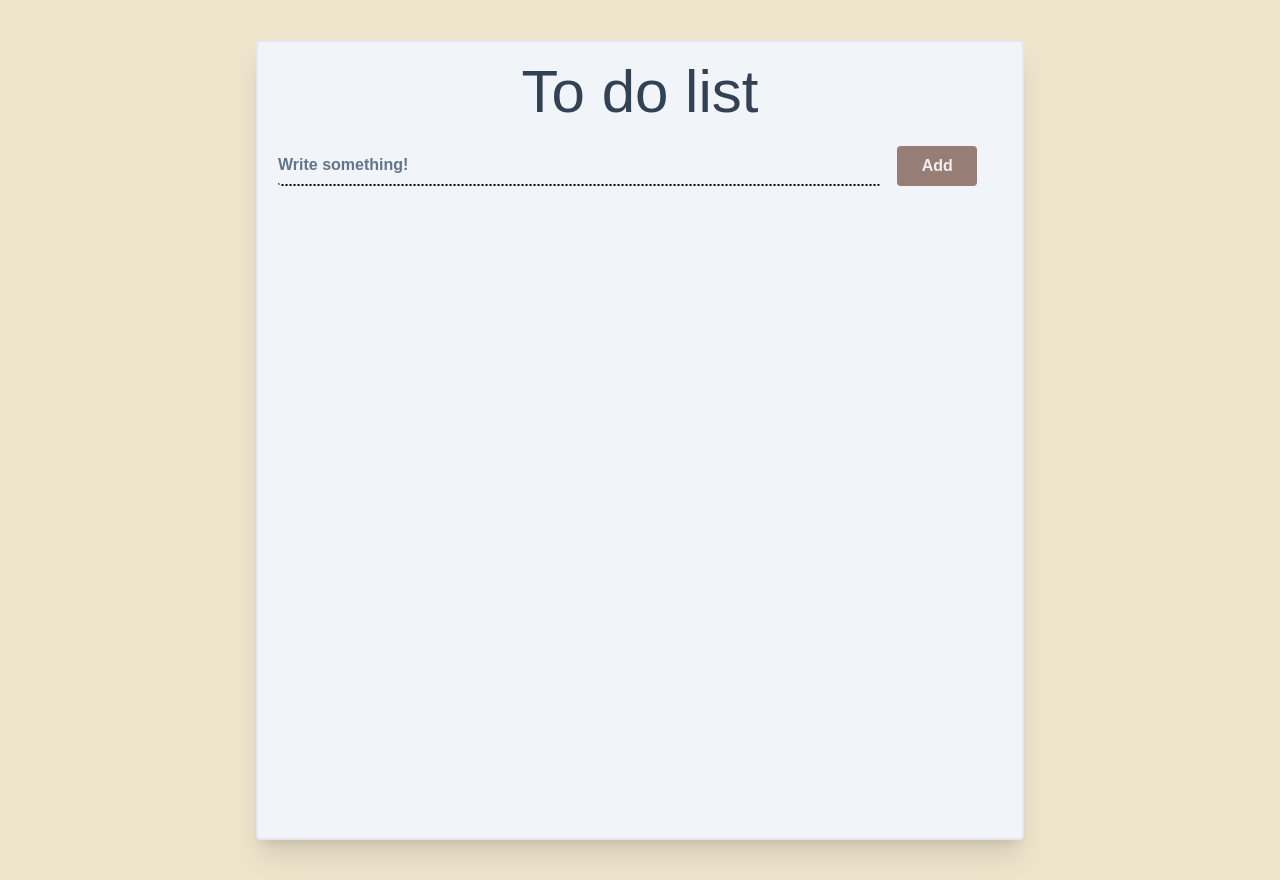
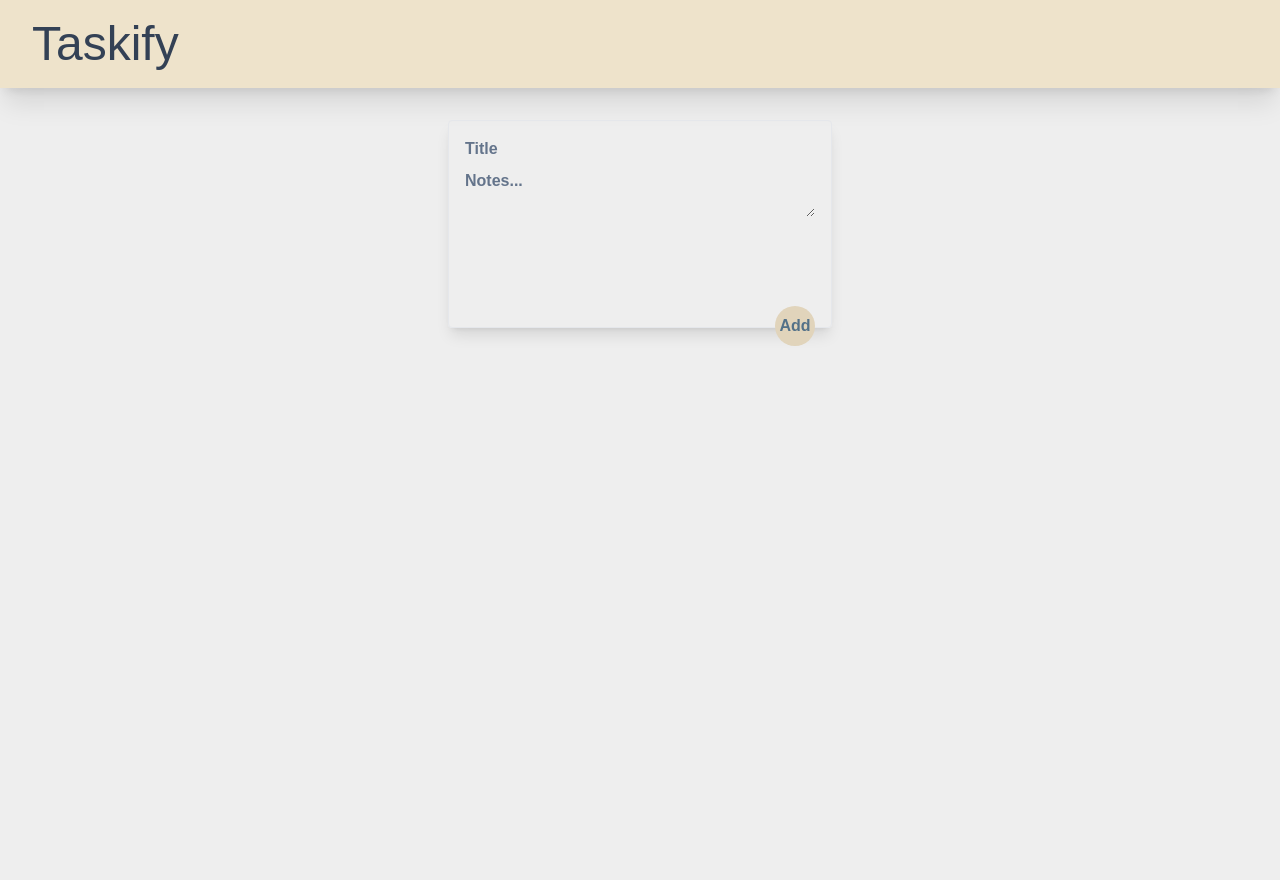
Before and after one commit to jcar512/to-do-list, a React (Vite) app: page / in a window 1280 px wide. After the commit the page ends 800 px from the top, so only its background shows below. Built offline with nearby package versions, Linux system fonts and the light colour scheme.

Commit message:
updated aesthetic, still working

```diff
--- a/index.html
+++ b/index.html
@@ -4,7 +4,7 @@
     <meta charset="UTF-8" />
     <link rel="icon" type="image/svg+xml" href="/src/assets/to_do_icon.svg" />
     <meta name="viewport" content="width=device-width, initial-scale=1.0" />
-    <title>To do list</title>
+    <title>Taskify</title>
   </head>
   <body>
     <div id="root"></div>
--- a/src/App.tsx
+++ b/src/App.tsx
@@ -4,34 +4,51 @@ import Header from './components/Header';
 
 import { useEffect, useState } from 'react';
 
+type TaskData = {
+  title: string;
+  task: string;
+};
+
 function App() {
-  const [taskArray, setTaskArray] = useState<string[]>([]);
+  const [dataArray, setDataArray] = useState<TaskData[]>([]);
 
   const [formData, setFormData] = useState({
+    title: '',
     task: '',
   });
 
   useEffect(() => {
-    const taskList =
-      JSON.parse(window.localStorage.getItem('tasks') as string) || [];
+    const storedData = window.localStorage.getItem('tasksData');
+    const data = storedData ? JSON.parse(storedData) : [];
 
-    setTaskArray(taskList);
+    setDataArray(data);
   }, []);
 
   function handleSubmit(event: React.FormEvent<HTMLFormElement>) {
     event.preventDefault();
 
-    if (formData.task !== '') {
-      const newArray = [...taskArray, formData.task];
-      setTaskArray(newArray);
-      window.localStorage.setItem('tasks', JSON.stringify(newArray));
+    if (formData.title !== '' && formData.task !== '') {
+      const newData = {
+        title: formData.title,
+        task: formData.task,
+      };
+
+      const data = [...dataArray, newData];
+
+      setDataArray(data);
+
+      window.localStorage.setItem('tasksData', JSON.stringify(data));
+
       setFormData({
+        title: '',
         task: '',
       });
     }
   }
 
-  function handleInputChange(event: React.ChangeEvent<HTMLInputElement>) {
+  function handleInputChange(
+    event: React.ChangeEvent<HTMLInputElement | HTMLTextAreaElement>
+  ) {
     setFormData((prevFormData) => ({
       ...prevFormData,
       [event.target.name]: event.target.value,
@@ -39,32 +56,39 @@ function App() {
   }
 
   function removeTask(index: number) {
-    const newArray = [
-      ...taskArray.slice(0, index),
-      ...taskArray.slice(index + 1, taskArray.length),
+    const newData = [
+      ...dataArray.slice(0, index),
+      ...dataArray.slice(index + 1, dataArray.length),
     ];
-    setTaskArray(newArray);
-    window.localStorage.setItem('tasks', JSON.stringify(newArray));
+
+    setDataArray(newData);
+
+    window.localStorage.setItem('tasksData', JSON.stringify(newData));
   }
 
   return (
-    <div className='flex flex-col h-screen my-10 mx-auto p-5 h-4/5 w-4/5 xl:w-3/5 ease-out duration-200 bg-slate-100 shadow-xl rounded border-2 border-color-white content-center'>
-      <Header text='To do list' />
-      <div className='flex mt-6'>
+    <div className='flex flex-col content-center'>
+      <Header text='Taskify' />
+      <div className='flex mt-8'>
         <Form
-          inputValue={formData.task}
+          inputValueTitle={formData.title}
+          inputValueTask={formData.task}
           handleSubmit={handleSubmit}
-          handleInputChange={handleInputChange}
+          handleTitleInputChange={handleInputChange}
+          handleTaskInputChange={handleInputChange}
         />
       </div>
-      <div className='mt-6 overflow-auto'>
-        <ul>
-          {taskArray.map((element: string, index: number) => (
-            <li key={index}>
-              <Card text={element} handleClick={() => removeTask(index)} />
-            </li>
+      <div className='mt-6'>
+        <div className='flex flex-wrap mx-auto w-5/6 justify-between'>
+          {dataArray.map((element, index: number) => (
+            <Card
+              key={index}
+              title={element.title}
+              text={element.task}
+              handleClick={() => removeTask(index)}
+            />
           ))}
-        </ul>
+        </div>
       </div>
     </div>
   );
--- a/src/components/Button.tsx
+++ b/src/components/Button.tsx
@@ -1,13 +1,14 @@
 type ButtonProps = {
   text: string;
   handleClick?: (event: React.MouseEvent<HTMLButtonElement>) => void;
+  classProps?: string;
 };
 
-function Button({ text, handleClick }: ButtonProps) {
+function Button({ text, handleClick, classProps }: ButtonProps) {
   return (
     <button
       onClick={handleClick}
-      className='rounded bg-[#967E76] hover:bg-[#C38154] w-20 h-10 font-semibold focus:outline-none focus:ring focus:ring-[#C58940]'
+      className={`${classProps} rounded bg-[#E1D4BB] hover:bg-[#CBB279] h-10 font-semibold text-[#537188] focus:outline-none focus:ring focus:ring-[#C58940]`}
     >
       {text}
     </button>
--- a/src/components/Card.tsx
+++ b/src/components/Card.tsx
@@ -1,17 +1,25 @@
 import Button from './Button';
 
 type CardProps = {
+  title: string;
   text: string;
   handleClick: (event: React.MouseEvent<HTMLButtonElement>) => void;
 };
 
-function Card({ text, handleClick }: CardProps) {
+function Card({ title, text, handleClick }: CardProps) {
   return (
-    <div className='flex space-x-4 items-center'>
-      <div className='w-5/6 my-4 p-2 rounded border-2 border-slate-500'>
-        <span className='text-slate-700 font-semibold'>{text}</span>
-      </div>
-      <Button handleClick={handleClick} text='Remove' />
+    <div className='flex flex-col relative p-4 mb-6 h-52 w-80 rounded shadow-xl'>
+      <span className='mb-2 text-slate-700 font-semibold'>{title}</span>
+
+      <span className='text-slate-700 font-semibold whitespace-normal overflow-wrap break-words'>
+        {text}
+      </span>
+
+      <Button
+        handleClick={handleClick}
+        text='Remove'
+        classProps='w-20 absolute top-[170px] right-4'
+      />
     </div>
   );
 }
--- a/src/components/Form.tsx
+++ b/src/components/Form.tsx
@@ -1,24 +1,47 @@
 import Button from './Button';
 import Input from './Input';
+import Textarea from './Textarea';
 
 type FormProps = {
-  inputValue: string;
+  inputValueTitle: string;
+  inputValueTask: string;
   handleSubmit: (event: React.FormEvent<HTMLFormElement>) => void;
-  handleInputChange: (event: React.ChangeEvent<HTMLInputElement>) => void;
+  handleTitleInputChange: (event: React.ChangeEvent<HTMLInputElement>) => void;
+  handleTaskInputChange: (
+    event: React.ChangeEvent<HTMLTextAreaElement>
+  ) => void;
 };
 
-function Form({ inputValue, handleSubmit, handleInputChange }: FormProps) {
+function Form({
+  inputValueTitle,
+  inputValueTask,
+  handleSubmit,
+  handleTitleInputChange,
+  handleTaskInputChange,
+}: FormProps) {
   return (
-    <form onSubmit={handleSubmit} className='w-full'>
-      <div className='flex space-x-4'>
-        <Input
-          inputValue={inputValue}
-          handleInputChange={handleInputChange}
-          name='task'
+    <div className='relative mx-auto p-4 h-52 w-96 border rounded shadow-lg'>
+      <form onSubmit={handleSubmit} className='w-full'>
+        <div className='flex flex-col'>
+          <Input
+            inputValue={inputValueTitle}
+            handleInputChange={handleTitleInputChange}
+            placeholder='Title'
+            name='title'
+          />
+          <Textarea
+            inputValue={inputValueTask}
+            handleInputChange={handleTaskInputChange}
+            placeholder='Notes...'
+            name='task'
+          />
+        </div>
+        <Button
+          text='Add'
+          classProps='rounded-full w-10 absolute top-[185px] right-4'
         />
-        <Button text='Add' />
-      </div>
-    </form>
+      </form>
+    </div>
   );
 }
 
--- a/src/components/Header.tsx
+++ b/src/components/Header.tsx
@@ -4,7 +4,9 @@ type HeaderProps = {
 
 function Header({ text }: HeaderProps) {
   return (
-    <h1 className='text-6xl mx-auto text-center text-slate-700'>{text}</h1>
+    <header className='w-full shadow-xl bg-[#EEE3CB]'>
+      <h1 className='ml-8 my-5 text-5xl text-slate-700'>{text}</h1>
+    </header>
   );
 }
 
--- a/src/components/Input.tsx
+++ b/src/components/Input.tsx
@@ -4,17 +4,24 @@ type InputProps = {
   name: string;
   inputValue: string;
   handleInputChange: (event: ChangeEvent<HTMLInputElement>) => void;
+  placeholder: string;
 };
 
-function Input({ name, handleInputChange, inputValue }: InputProps) {
+function Input({
+  name,
+  handleInputChange,
+  inputValue,
+  placeholder,
+}: InputProps) {
   return (
     <input
+      maxLength={30}
       type='text'
       name={name}
       value={inputValue}
       onChange={handleInputChange}
-      placeholder='Write something!'
-      className='w-5/6 bg-transparent rounded border-[#C58940] border-b-2 border-black border-dotted font-semibold text-slate-700 placeholder:text-slate-500 focus:outline-none'
+      placeholder={placeholder}
+      className='mb-2 w-5/6 bg-transparent font-semibold text-slate-700 placeholder:text-slate-500 focus:outline-none'
     />
   );
 }
--- /dev/null
+++ b/src/components/Textarea.tsx
@@ -0,0 +1,28 @@
+import { ChangeEvent } from 'react';
+
+type TextareaProps = {
+  name: string;
+  inputValue: string;
+  handleInputChange: (event: ChangeEvent<HTMLTextAreaElement>) => void;
+  placeholder: string;
+};
+
+function Textarea({
+  name,
+  handleInputChange,
+  inputValue,
+  placeholder,
+}: TextareaProps) {
+  return (
+    <textarea
+      maxLength={145}
+      name={name}
+      value={inputValue}
+      onChange={handleInputChange}
+      placeholder={placeholder}
+      className='mb-2 bg-transparent font-semibold text-slate-700 placeholder:text-slate-500 focus:outline-none'
+    />
+  );
+}
+
+export default Textarea;
--- a/src/index.css
+++ b/src/index.css
@@ -9,7 +9,6 @@
 
   color-scheme: light dark;
   color: rgba(255, 255, 255, 0.87);
-  background-color: #EEE3CB;
 
   font-synthesis: none;
   text-rendering: optimizeLegibility;
@@ -21,6 +20,7 @@
 
 
 body {
+  background: #EEEEEE;
   margin: 0;
   font-family: Arial, Helvetica, sans-serif;
 }
```
